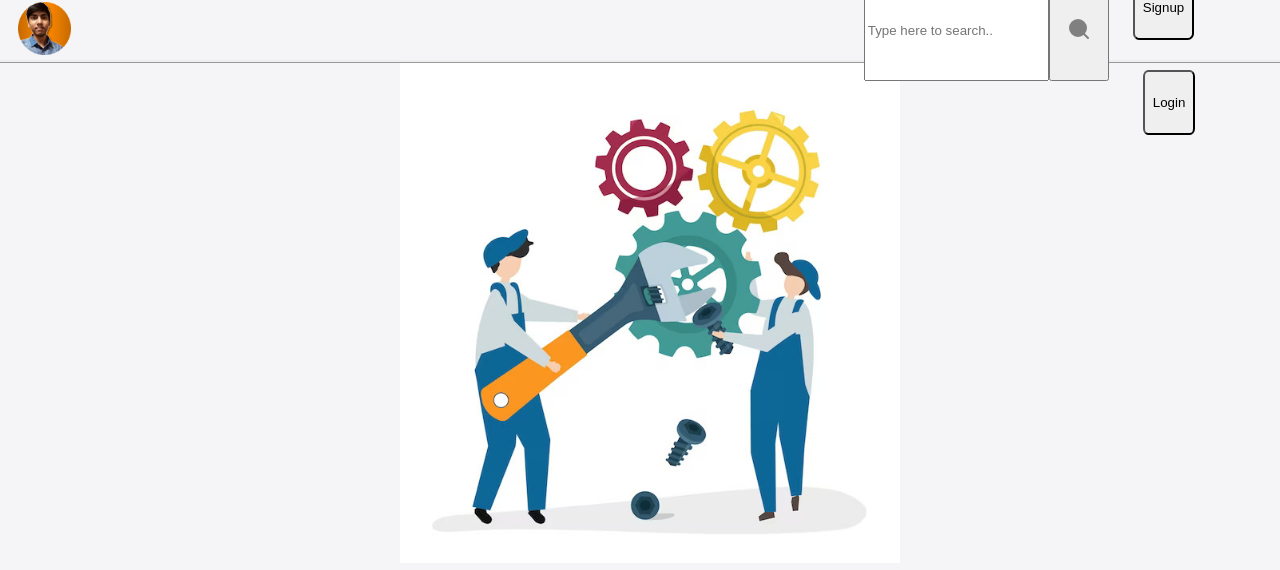
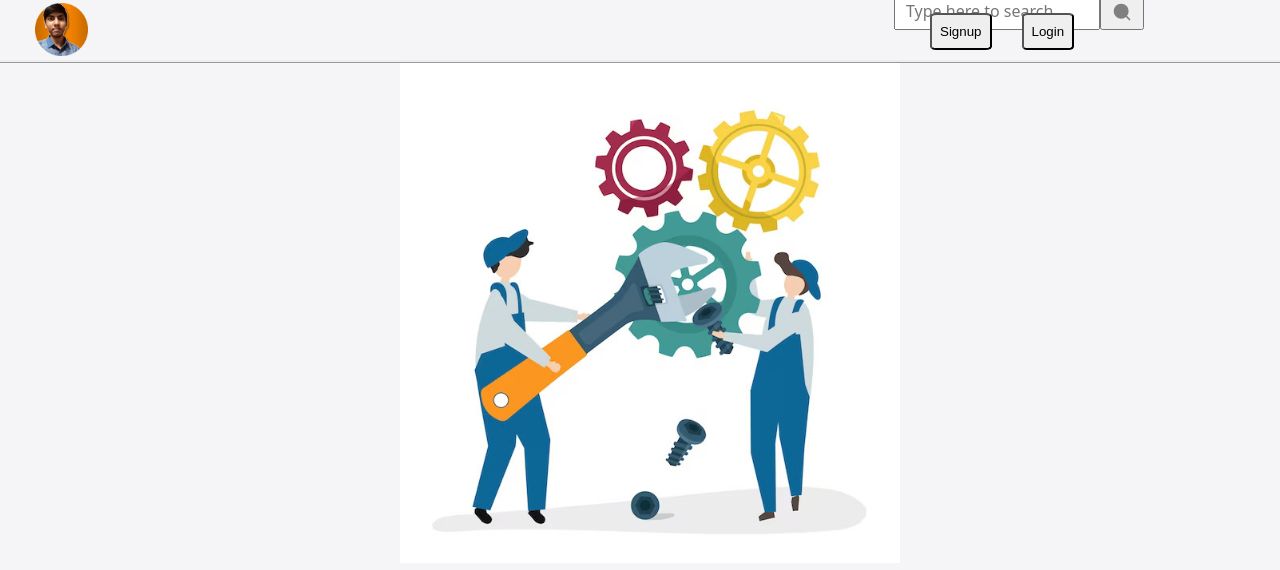
Before and after one commit to Authtbh/CodeByAnkit, a React (Vite) app: page /Home in a window 1280 px wide. Shown: the top 570 px of the page. Built offline with nearby package versions, Linux system fonts and the light colour scheme.

Commit message:
UI changes

```diff
--- a/src/App.css
+++ b/src/App.css
@@ -1,3 +1,4 @@
+/* Landing Page CSS */
 .PowerButton {
   height: 10vh;
   width: 40vh;
@@ -20,57 +21,15 @@
   color: black;
 }
 
-.userLogo {
-  background-color: white;
-  /* border: 1px solid black; */
-  margin-left: 20px;
-  margin-right: 95px;
-  margin-bottom: 20px;
-  border-radius: 50%;
-  color: black;
-  transition: color 0.3s ease;
-}
-
-.userLogo:hover {
-  background-color: black;
-  color: white;
-}
-
-.form {
-  align-content: center;
-  /* background-color: black;   */
-  /* border: 1px solid black; */
-  margin-left: 550px;
-  margin-right: 550px;
-  margin-top: 250px;
-}
-
-
-.Submitbutton {
-  text-align: center;
-  background-color: white;
-  color: black;
-}
-
-.innerbutton {
-  background-color: white;
-  color: black;
-}
-
-.innerbutton:hover {
-  background-color: black;
-  /* transition: red 1s; */
-  color: white;
-}
+/* Home Page CSS */
 
 .profile-image {
   height: 53px;
   width: auto;
   /* background-color: pink;   */
   /* border: 1px solid red; */
-  margin-top: 1px;
-  margin-left: 18px;
-  margin-right: 640px;
+  margin-top: 2px;
+  margin-left: 35px;
 }
 
 .header {
@@ -92,33 +51,53 @@
   width: 800px;
 }
 
+.form {
+  align-content: center;
+  /* background-color: black;   */
+  /* border: 1px solid black; */
+  margin-left: 550px;
+  margin-right: 550px;
+  margin-top: 250px;
+}
+
 .search-section {
   /* background-color: green;    */
   /* border: 1px solid blue; */
-  /* width: 100px; */
-  /* height: 50px; */
   /* border-radius: 10px; */
   display: flex;
   flex-direction: row;
   padding: 14px;
+  width: 12px;
+  height: 18px;
+  margin-top: -15px;
 }
 
 .input {
-  all: unset;
   font: 16px system-ui;
-  color: #fff;
-  height: 100%;
-  width: 100%;
+  color: black;
+  width: 206px;
+  height: 38px;
   padding: 6px 10px;
+  /* border-radius: 15%; */
+}
+
+.search-button{
+  color: grey;
+  transition: color 0.3s ease;
+  fill: currentColor;
+  width: 103px;
+  height: 38px;
+  padding: 10px;
+  /* border-radius: 35%; */
 }
 
 .search-icon {
   color: grey;
   transition: color 0.3s ease;
   fill: currentColor;
-  width: 24px;
-  height: 24px;
-  padding: 10px;
+  width: 20px;
+  height: 20px;
+  margin-top: -2px;
 }
 
 .search-icon:hover{
@@ -146,6 +125,9 @@
   padding: 8px;
 }
 
+.login-signIn{
+
+}
 
 .maintenanceImage{
   border-color: 10px solid black;
--- a/src/App.jsx
+++ b/src/App.jsx
@@ -2,11 +2,11 @@ import "./App.css";
 import { BrowserRouter as Router, Route, Routes } from "react-router-dom";
 import LandingPage from "./Components/LandingPage";
 import Home from "./Components/Home";
+import './index.css'
 
 function App() {
   return (
     <>
-
       <Router>
         <Routes>
           <Route path="/" element={<LandingPage />} />
--- a/src/Components/Home.jsx
+++ b/src/Components/Home.jsx
@@ -14,13 +14,13 @@ const Home = () => {
 
         <div className="Button-section">
           <form className="search-section">
-            <input
+            <input className="input"
               type="search"
               id="query"
               placeholder="Type here to search.."
               aria-label="Search through site content"
             />
-            <button>
+            <button className="search-button">
               <Search className="search-icon" />
             </button>
           </form>
@@ -32,7 +32,9 @@ const Home = () => {
       </div>
       <Maintenance />
 
+      <div className="footer">
 
+      </div>
     </>
   );
 };
```
